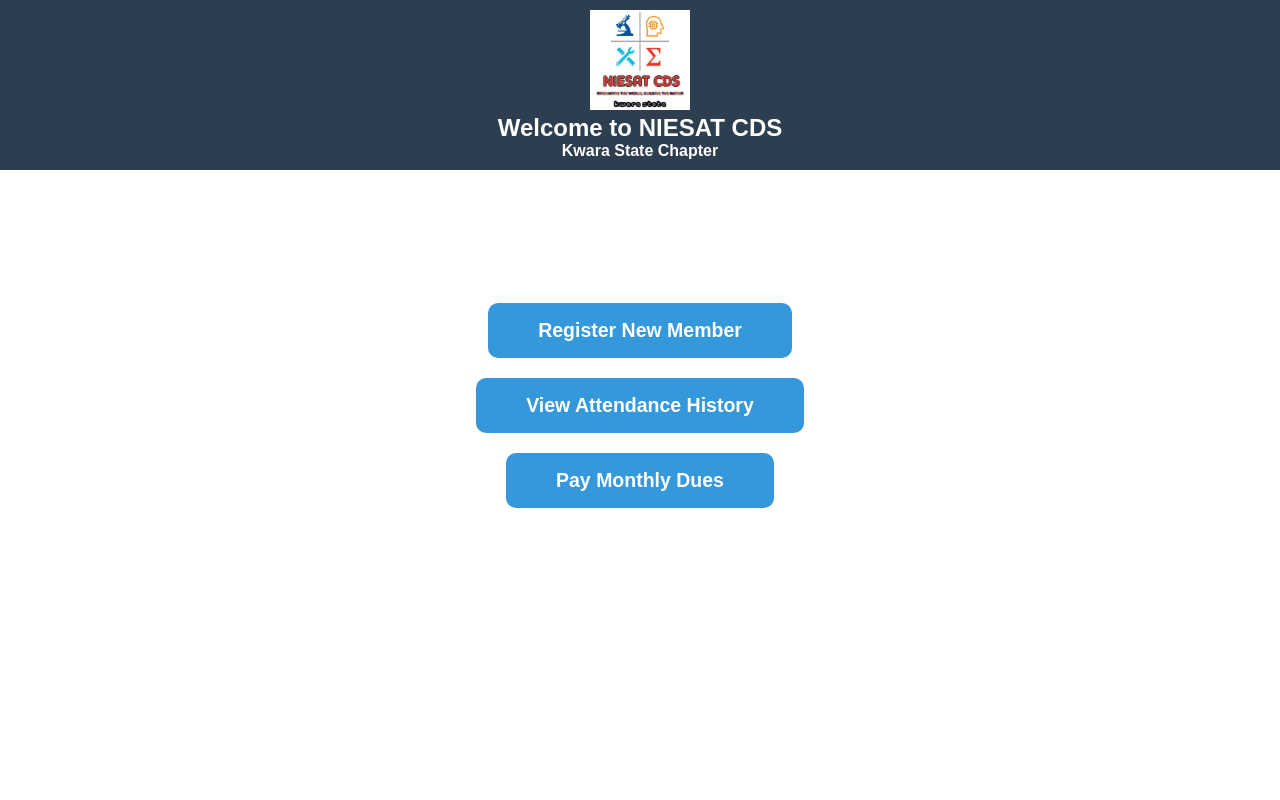
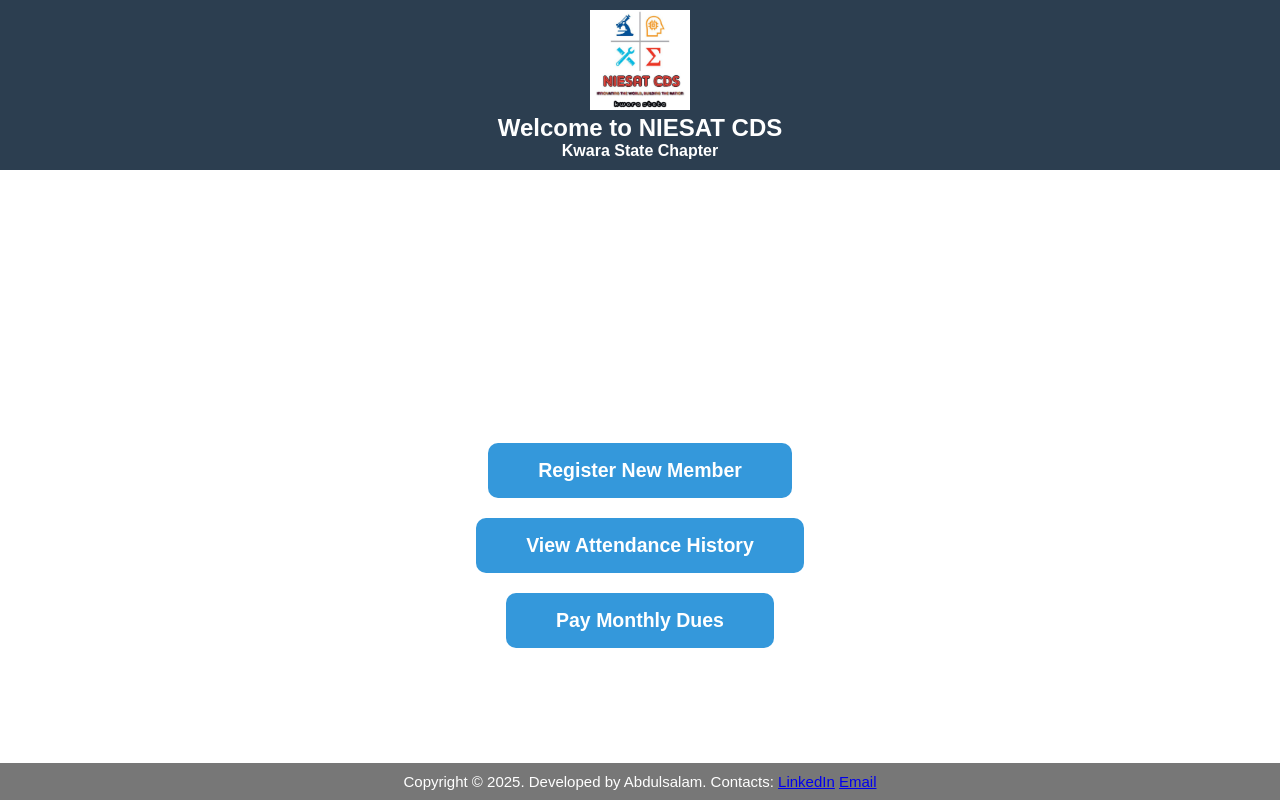
Before and after one commit to emriys/advanced-attendance_postgre, a Flask app: page / in a window 1280 px wide. Run offline with Flask 2, Linux system fonts and the light colour scheme.

Commit message:
Modified for live usage until further progress. Added footer to index page

```diff
--- a/routes.py
+++ b/routes.py
@@ -43,7 +43,9 @@
 @routes.route('/')
 @routes.route('/home')
 def index():
-    return render_template("index.html")
+    linkedIn = "https://linkedin.com/in/adbulsalam-bode-okunade-04249220b"
+    email = "bodeokunadeab@gmail.com"
+    return render_template("index.html", linkedIn=linkedIn, email=email)
 
 @routes.route('/history')
 def history():
--- a/static/css/indexstyle.css
+++ b/static/css/indexstyle.css
@@ -4,7 +4,7 @@
   display: flex;
   flex-direction: column;
   font-family: Arial, sans-serif;
-  min-height: 80vh;
+  min-height: 100vh;
 }
 
 header {
@@ -29,18 +29,8 @@
   flex-wrap: wrap;
   justify-content: center;
   align-items: center;
-  /* height: 80vh; */
+  /* max-height: 50vh; */
 }
-
-/* .buttons {
-    display: flex;
-    flex-wrap: wrap;
-    justify-content: center;
-    flex-direction: column;
-    align-items: center;
-    margin: 0 auto;
-    max-width: 1000px;
-  } */
 
 section {
   display: flex;
@@ -49,7 +39,10 @@
   flex-direction: column;
   align-items: center;
   max-width: 1000px;
-  margin: auto auto;
+  margin-top: 19%;
+  margin-bottom: auto;
+  margin-left: auto;
+  margin-right: auto;
   padding: 20px;
 }
 
@@ -73,8 +66,19 @@
   transform: scale(1.05);
 }
 
-/* @media all and (max-width:500px) {
-    body{
-      color:red
+footer {
+  background-color: #777;
+  color: white;
+  text-align: center;
+  padding: 10px;
+  margin-top: auto;
+  margin-bottom: 0px;
+  max-width: 1500px;
+  font-size: 15px;
+  }
+
+  @media screen and (max-width: 1080px) {
+    section {
+      flex-direction: column;
     }
-  } */
+  }
--- a/templates/index.html
+++ b/templates/index.html
@@ -1,31 +1,44 @@
 <!DOCTYPE html>
 <html>
+
 <head>
 	<title>Welcome to NIESAT</title>
 	<meta charset="UTF-8">
-    <meta http-equiv="X-UA-Compatible" content="IE=edge">
-    <meta name="viewport" content="width=device-width, initial-scale=1.0">
+	<meta http-equiv="X-UA-Compatible" content="IE=edge">
+	<meta name="viewport" content="width=device-width, initial-scale=1.0">
 
-    <link rel="stylesheet"  type="text/css" href="{{url_for('static', filename='css/indexstyle.css')}}">
+	<link rel="stylesheet" type="text/css" href="{{url_for('static', filename='css/indexstyle.css')}}">
 
 	<!-- <link rel="stylesheet" type="text/css" href="/static/indexstyle.css"> -->
 </head>
-<body>
+
+<body class="wrapper">
 	<header>
 		<div class="heading">
-			<img src="{{url_for('static', filename='images/LOGO.jpg')}}" alt="NIESAT Logo" width="100" height = "100"/>
+			<img src="{{url_for('static', filename='images/LOGO.jpg')}}" alt="NIESAT Logo" width="100" height="100" />
 
-		<h2>Welcome to NIESAT CDS</h2>
-		<h4>Kwara State Chapter</h4>
+			<h2>Welcome to NIESAT CDS</h2>
+			<h4>Kwara State Chapter</h4>
 		</div>
 	</header>
 	<main>
 		<section>
-			<a href="{{ url_for('routes.register') }}"><button class="button"><h2>Register New Member</h2></button></a>
-			<a href="{{ url_for('routes.user_logs') }}"><button class="button"><h2>View Attendance History</h2></button></a>
-			<a href="{{ url_for('routes.pay_monthly_due') }}"><button class="button"><h2>Pay Monthly Dues</h2></button></a>
+			<a href="{{ url_for('routes.register') }}"><button class="button">
+					<h2>Register New Member</h2>
+				</button></a>
+			<a href="{{ url_for('routes.user_logs') }}"><button class="button">
+					<h2>View Attendance History</h2>
+				</button></a>
+			<a href="{{ url_for('routes.pay_monthly_due') }}"><button class="button">
+					<h2>Pay Monthly Dues</h2>
+				</button></a>
 		</section>
 	</main>
+
+	<footer>
+		Copyright © 2025. Developed by Abdulsalam. Contacts: <a href="{{linkedIn}}" target="_blank">LinkedIn</a>
+		<a href="mailto:{{email}}">Email</a>
+	</footer>
 </body>
 
 </html>
```
